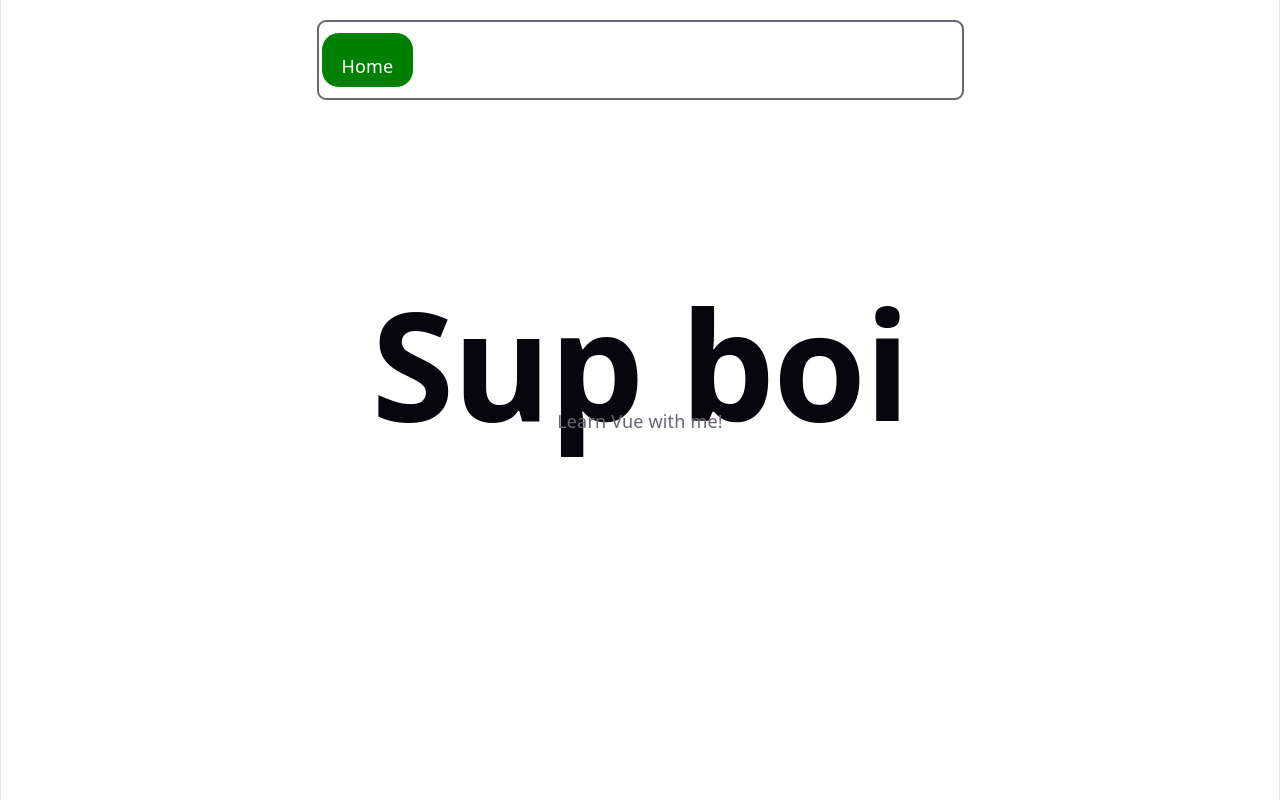
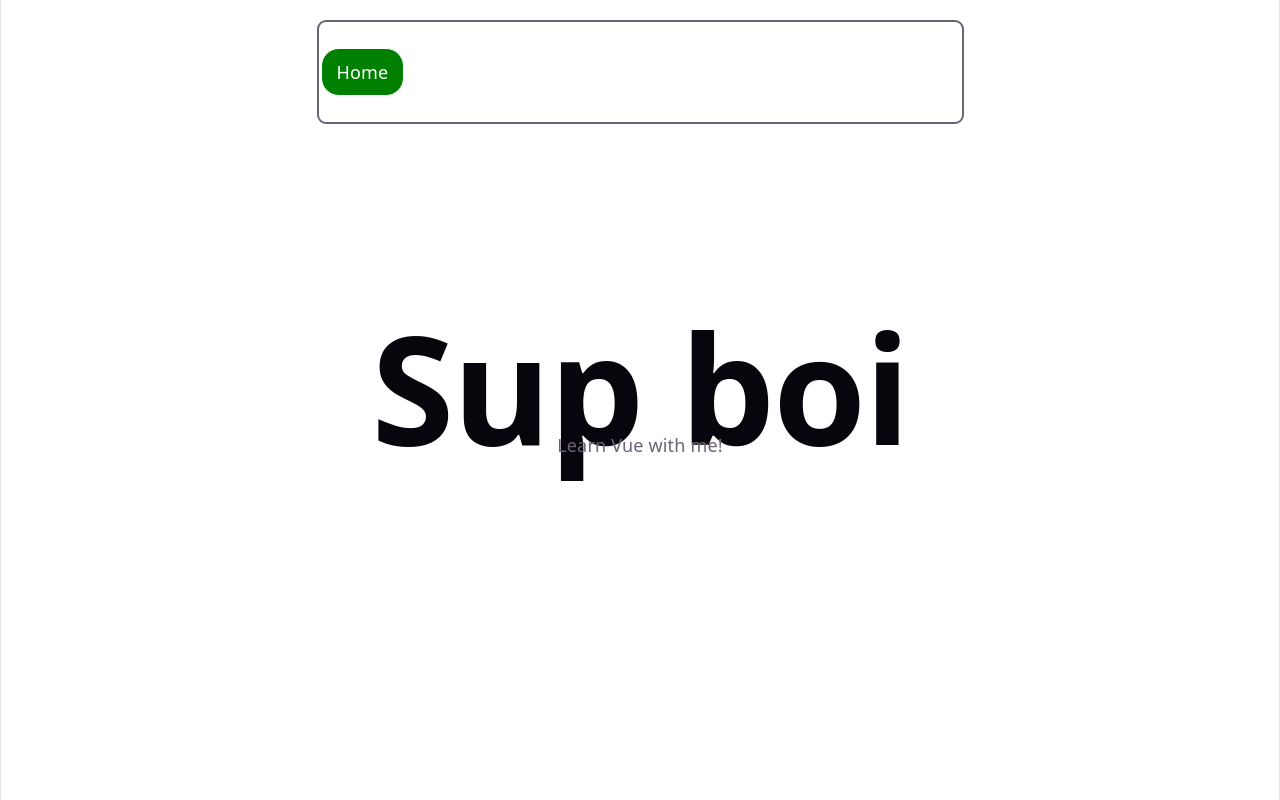
Before and after one commit to ervnmrcdo/MERCADO_ERVIN_FRONTEND, a Vue app: page / in a window 1280 px wide. Built offline with nearby package versions, Linux system fonts and the light colour scheme.

Commit message:
fix: display

```diff
--- a/src/App.vue
+++ b/src/App.vue
@@ -54,7 +54,7 @@ console.log(currentRoute)
   margin-right:auto;
   margin-top: 20px;
   width: 50%;
-  height: 7vh;
+  height: 10vh;
   justify-content: center;
   border-radius: 0.5rem;
   border-width: 2px;;
@@ -70,9 +70,10 @@ console.log(currentRoute)
 .link {
   color: white;
   text-decoration: none;
-  padding: 20px;
+  padding: 10px 15px;
   display: flex;
   justify-content: center;
+  margin: auto;
 }
 
 .active{
--- a/src/views/UserListView.vue
+++ b/src/views/UserListView.vue
@@ -50,16 +50,15 @@ const filteredUsers = computed(() => {
         <!-- TODO 5: Show the content block when NOT loading and NO error -->
         <div v-if="!loading && !error">
             <!-- Filter buttons -->
-            <div class="filters">
-                <input type="textbox">
+            <!-- <div class="filters">
+                <input type="textbox"> -->
 
-            </div>
+            <!-- </div> -->
 
             <!-- TODO 7: Render filteredTodos using v-for -->
             <ul v-for="user in filteredUsers" class="todo-list">
                 <!-- li with checkbox (disabled, reflects todo.completed) and title -->
                 <li>
-                    <span>{{ user.name }}</span>
                     <span>{{ user.name }}</span>
                 </li>
             </ul>
```
